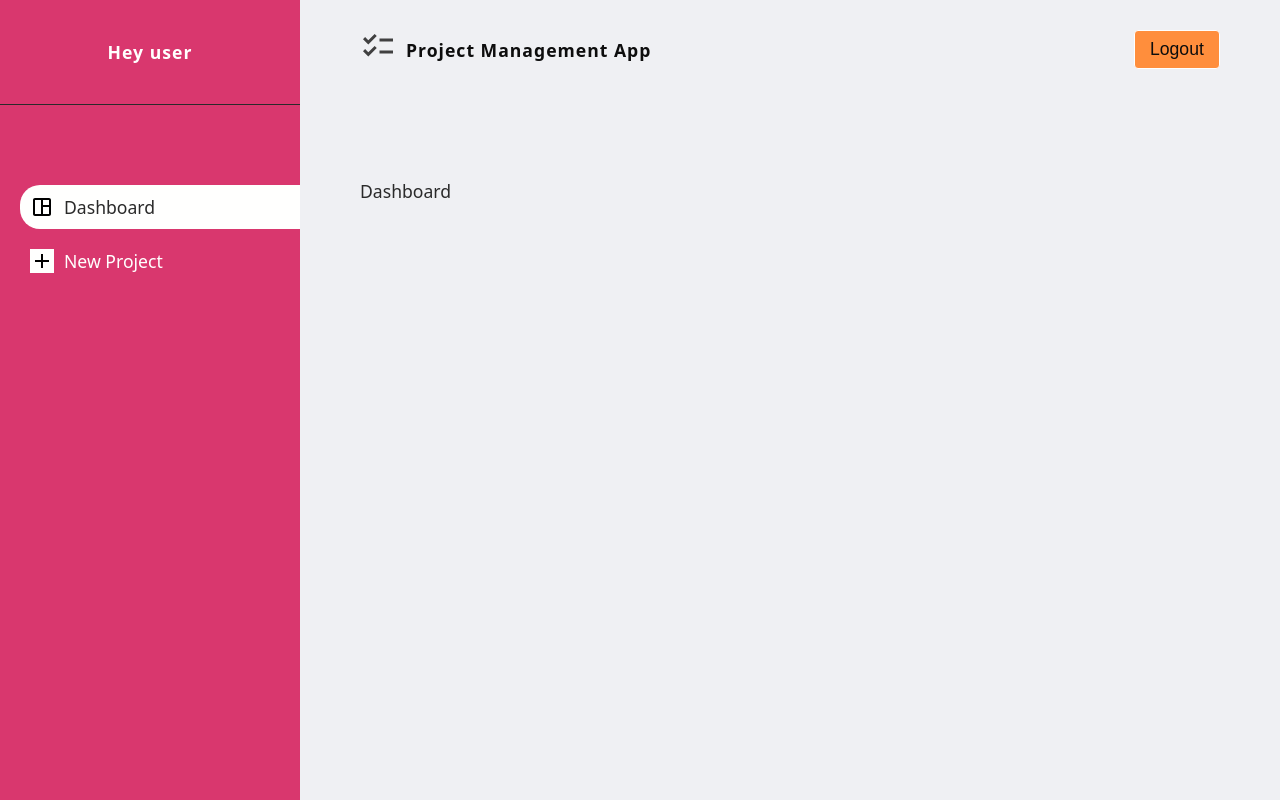
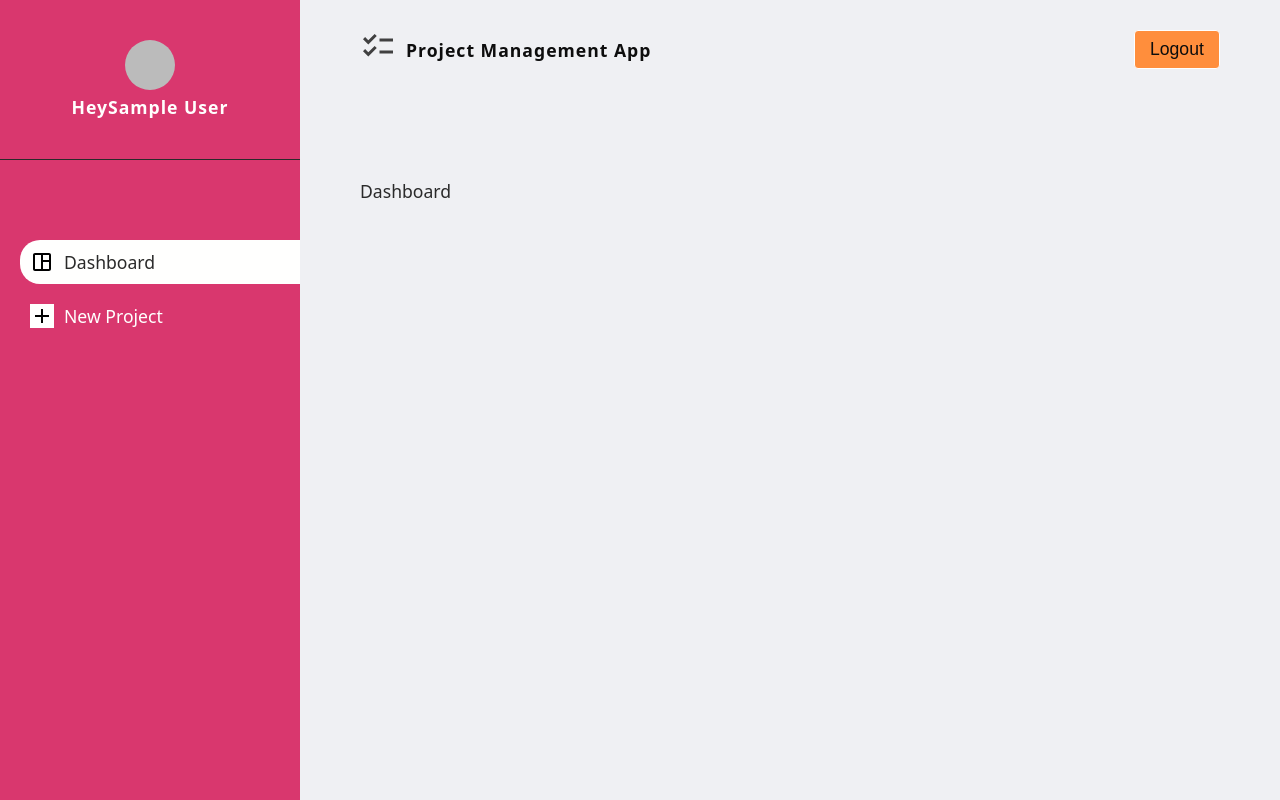
Before and after one commit to jordanbmowry/project-management-app, a React (Create React App) app: page / in a window 1280 px wide. Built offline with nearby package versions, Linux system fonts and the light colour scheme; no server answers; sample sign-in values are in the browser's storage.

Commit message:
created Avatar component and displayed it in Navbar

```diff
--- a/src/App.js
+++ b/src/App.js
@@ -24,7 +24,7 @@ function App() {
     <div className='App'>
       {authIsReady && (
         <Router>
-          <Sidebar />
+          {user && <Sidebar />}
           <div className='container'>
             <Navbar />
             <Switch>
--- /dev/null
+++ b/src/components/Avatar.js
@@ -0,0 +1,11 @@
+import styles from './Avatar.module.css';
+
+import React from 'react';
+
+export default function Avatar(props) {
+  return (
+    <div className={styles.avatar}>
+      <img src={props.src} alt='user avatar' />
+    </div>
+  );
+}
--- /dev/null
+++ b/src/components/Avatar.module.css
@@ -0,0 +1,11 @@
+.avatar {
+  display: inline-block;
+  width: 3.125rem;
+  height: 3.125rem;
+  border-radius: 50%;
+  overflow: hidden;
+}
+.avatar img {
+  width: 100%;
+  height: 100%;
+}
--- a/src/components/Sidebar.js
+++ b/src/components/Sidebar.js
@@ -1,16 +1,23 @@
 import { NavLink } from 'react-router-dom';
+import Avatar from './Avatar';
+import { useAuthContext } from '../hooks/useAuthContext';
 //styles and images
 import styles from './Sidebar.module.css';
 import DashboardIcon from '../assets/dashboard_icon.svg';
 import AddIcon from '../assets/add_icon.svg';
 
 export default function Sidebar() {
+  const { user } = useAuthContext();
+
   return (
     <div className={styles.sidebar}>
       <div className={styles['sidebar-content']}>
         <div className={styles.user}>
-          {/* TODO: avatar and username later */}
-          <p>Hey user</p>
+          <Avatar src={user.photoURL} />
+          <p>
+            Hey
+            {user.displayName}
+          </p>
         </div>
         <nav className={styles.links}>
           <ul>
```
